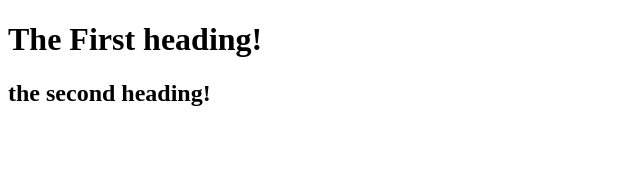
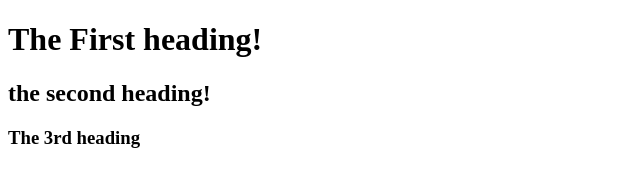
Before and after one commit to FrenzIvan/branch, a plain HTML site: page index.html in a window 1280 px wide. Shown: the whole page, without its empty margins (0-640 px from the left). Drawn offline with Linux system fonts and the light colour scheme.

Commit message:
third update

```diff
--- a/index.html
+++ b/index.html
@@ -9,5 +9,6 @@
   <body>
     <h1>The First heading!</h1>
     <h2>the second heading!</h2>
+    <h3>The 3rd heading</h3>
   </body>
 </html>
```
